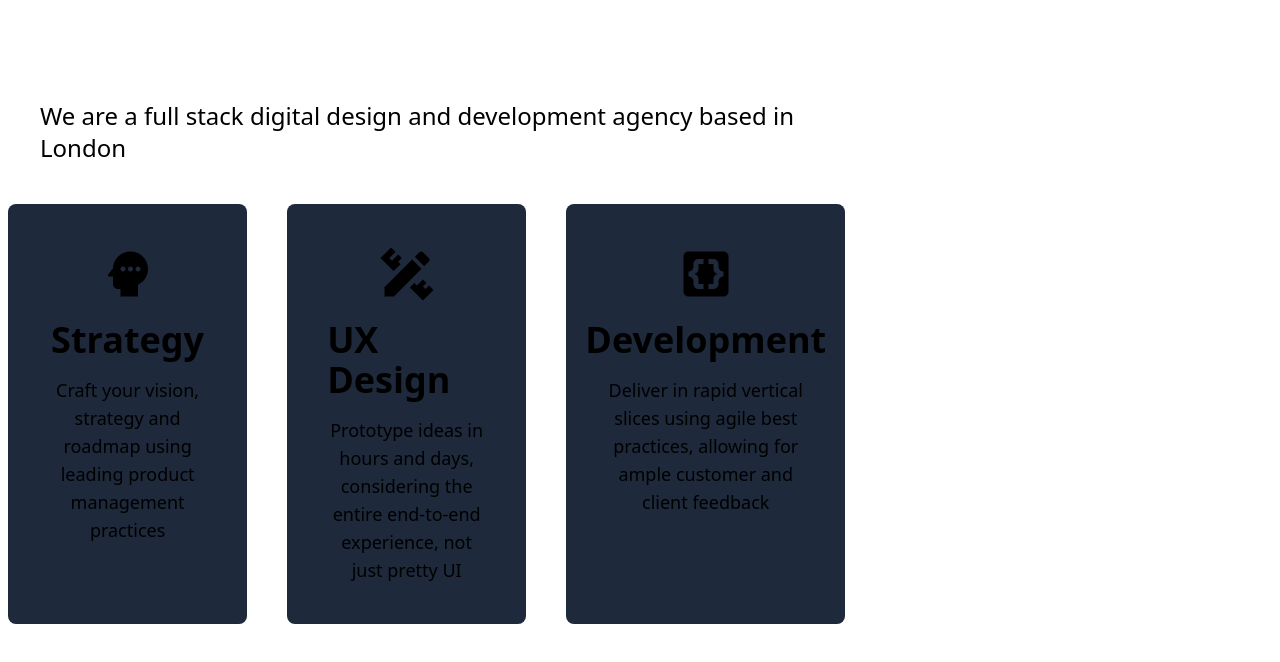
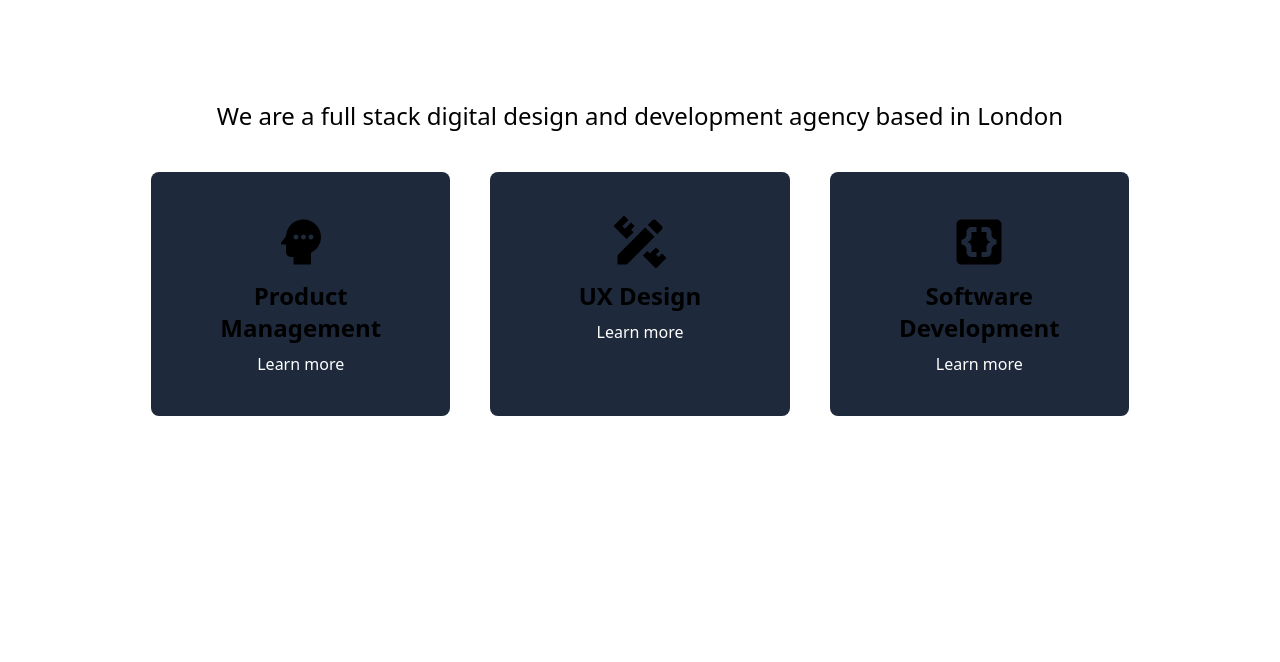
Before and after one commit to samjmerrick/zero-1, a Next.js app: page /about in a window 1280 px wide. Shown: the top 662 px of the page. Built offline with nearby package versions, Linux system fonts and the light colour scheme.

Commit message:
Section size changes

```diff
--- a/components/page.tsx
+++ b/components/page.tsx
@@ -17,7 +17,7 @@ function Page({ children, meta }) {
             <Nav />
             <div className="bg-slate-900 text-white w-full h-full">
 
-                <div className='container w-full md:max-w-4xl mx-auto pt-20 space-y-4 px-5'>
+                <div className='container w-full md:max-w-6xl mx-auto  space-y-4 px-5'>
                     {children}
                 </div>
             </div>
--- a/pages/about.tsx
+++ b/pages/about.tsx
@@ -8,14 +8,15 @@ function Service(
         description: string,
     }) {
     return (
-        <div className='bg-slate-800 flex flex-col items-center rounded-lg p-10 lg:w-1/3'>
+        <div className='bg-slate-800 flex flex-col items-center rounded-lg p-10 lg:w-1/3 text-center'>
             <Icon
                 path={props.icon}
                 title={props.title}
                 size={2.5}
             />
-            <h2>{props.title}</h2>
-            <p className='text-center'>{props.description}</p>
+            <h3>{props.title}</h3>
+
+            <a>Learn more</a>
         </div>
     )
 }
@@ -25,15 +26,15 @@ function About() {
     return (
 
         <section id='about' className='w-full'>
-            <div className='relative py-5 px-5 md:px-10 mt-20 w-2/3 flex flex-col space-y-8 '>
+            <div className='relative py-5  mt-20 flex flex-col space-y-8 '>
                 <div className="flex flex-col items-center justify-center space-y-10">
 
                     <p className="text-2xl ">We are a full stack digital design and development agency based in London</p>
 
-                    <div className='flex flex-col space-y-5 md:space-y-10 lg:space-y-0 lg:flex-row lg:space-x-10 max-w-7xl '>
+                    <div className='flex flex-col space-y-5 lg:space-y-0 lg:flex-row lg:space-x-10 max-w-7xl '>
                         <Service
                             icon={mdiHeadDotsHorizontal}
-                            title='Strategy'
+                            title='Product Management'
                             description='Craft your vision, strategy and roadmap using leading product management practices'
                         />
                         <Service
@@ -43,7 +44,7 @@ function About() {
                         />
                         <Service
                             icon={mdiCodeBracesBox}
-                            title='Development'
+                            title='Software Development'
                             description='Deliver in rapid vertical slices using agile best practices, allowing for ample customer and client feedback'
                         />
                     </div>
--- a/pages/contact.tsx
+++ b/pages/contact.tsx
@@ -31,7 +31,7 @@ if (typeof window !== "undefined") {
 function Contact() {
     return (
         <section id='contact' className='w-full'>
-            <div className='relative py-5 px-5 md:px-10 mt-20 w-2/3 flex flex-col space-y-8 '>
+            <div className='relative py-5  mt-20 flex flex-col space-y-8 '>
                 <div className="flex flex-col items-center justify-center space-y-5">
                     <h2>
                         Contact
@@ -41,7 +41,7 @@ function Contact() {
                     <form
                         action="https://script.google.com/macros/s/AKfycbzeqJfpQc3ckStHuiF2bOGZJxEj8QC0z_k56HmUn3RvxKxVNH0-ncpOFQPIMvrHIHYMYQ/exec"
                         method="post"
-                        className="flex flex-col w-full md:w-1/2 xl:w-1/3"
+                        className="flex flex-col w-full"
                         id="contact-form"
                     >
                         <label htmlFor="name">
--- a/pages/hero.tsx
+++ b/pages/hero.tsx
@@ -24,9 +24,9 @@ function Hero() {
                 init={customInit}
                 className='h-full'
             />
-            <div className='relative py-5 px-5 md:px-10 mt-20 w-2/3 flex flex-col space-y-8 '>
+            <div className='relative flex flex-col space-y-8 '>
 
-                <h2 className="text-4xl md:text-7xl ">
+                <h2 className="text-4xl md:text-5xl ">
                     We help businesses create digital products, from Zero to One
                 </h2>
                 <div className='text-2xl md:text-4xl inline'>
--- a/pages/projects.tsx
+++ b/pages/projects.tsx
@@ -49,7 +49,7 @@ function Projects() {
 
     return (
         <section id='projects' className='w-full'>
-            <div className='relative py-5 px-5 md:px-10 mt-20 w-2/3 flex flex-col space-y-8 '>
+            <div className='relative py-5 mt-20 flex flex-col space-y-8 '>
                 <h2 className="text-center">
                     Showcase
                 </h2>
```
